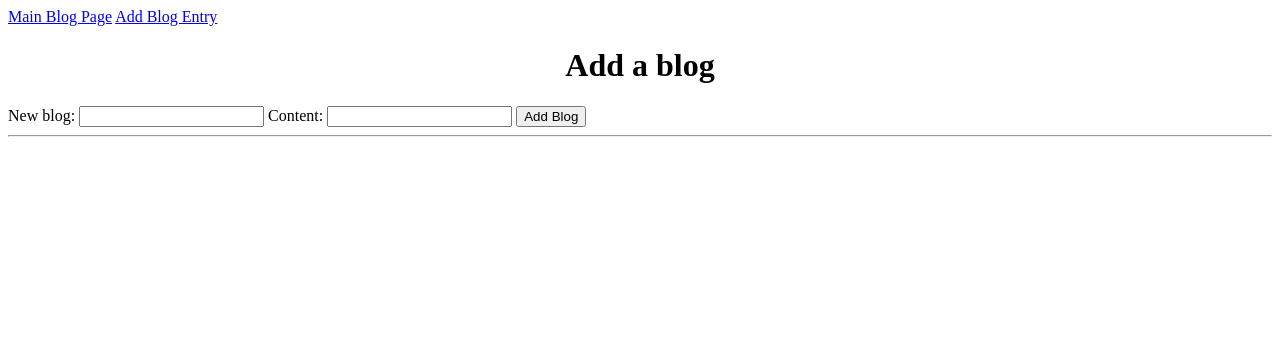
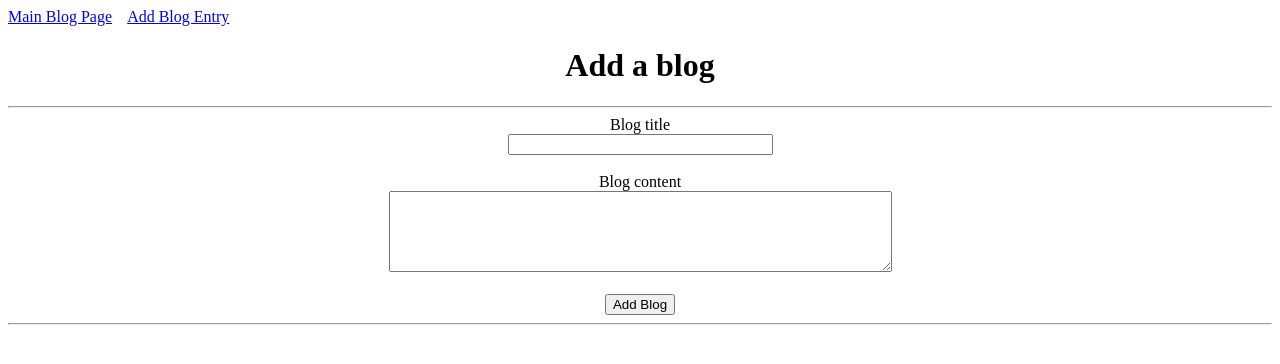
Before and after one commit to karlajagan/tour-zone, a Flask app: page /add-a-blog in a window 1280 px wide. Shown: the top 364 px of the page. Run offline with Flask 2, Linux system fonts and the light colour scheme.

Commit message:
make changes of display

```diff
--- a/main.py
+++ b/main.py
@@ -24,11 +24,13 @@ def index():
     blog_id = request.args.get('blog_id', '')
     if blog_id == "":
         blogs = Blog.query.all()
+        return render_template('display_blogs.html', title="Build a Blog Project",
+            blogs=blogs)
     else:
         blog_id = int(blog_id)
-        blogs = Blog.query.filter_by(blog_id=blog_id).all()
-    return render_template('display_blogs.html', title="Build a Blog Project",
-        blogs=blogs)
+        blog = Blog.query.get(blog_id)
+        return render_template('display_blog.html', title=blog.blog_title,
+            blog=blog.blog)
 
 
 @app.route('/add-a-blog', methods=['GET'])
--- a/templates/add-a-blog.html
+++ b/templates/add-a-blog.html
@@ -3,18 +3,24 @@
 {% block content %}
 
     <form method='post'>
-        <h1>Add a blog</h1>
+        <h1 class="main">Add a blog</h1>
+        <hr />
+        <div class="container">
         <label>
-            New blog:
-            <input type="text" name='blog_title' />
+
+            Blog title <br>
+            <input type="text" name='blog_title' size="30" class="main"/>
         </label>
-
-
+        <br>
+        <br>
         <label>
-            Content:
-            <input type="text" name='blog' />
+            Blog content <br>
+            <textarea name='blog' rows="5" cols="60"></textarea>
         </label>
+        <br>
+        <br>
         <input type="submit" value='Add Blog' />
+        </div>
     </form>
 
     <hr />
--- a/templates/base.html
+++ b/templates/base.html
@@ -2,14 +2,15 @@
 <html>
     <head>
         <style>
-            h1 { text-align: center; }
+            h1 { text-align: center;}
             .error {color: red;}
+            .container {text-align: center;}
         </style>
         <title>{{title}}</title>
     </head>
 <body>
         <div>
-            <a href='/main-blog'>Main Blog Page</a>
+            <a href='/main-blog'>Main Blog Page</a>&nbsp;&nbsp;&nbsp;
             <a href='/add-a-blog'>Add Blog Entry</a>
         </div>
     {% block content %}
--- a/templates/display_blogs.html
+++ b/templates/display_blogs.html
@@ -1,7 +1,7 @@
 {% extends "base.html" %}
 
 {% block content %}
-<h1>Build a blog</h1>
+<h1>{{title}}</h1>
 <hr>
 {% if blogs|length == 0 %}
     <p>No blogs added</p>
@@ -9,7 +9,7 @@
 
         <ul>
             {% for blog in blogs %}
-            <h2>{{blog.blog_title}}</h2>
+            <h2><a href="/main-blog?blog_id={{blog.blog_id}}">{{blog.blog_title}}</a></h2>
             <p>{{blog.blog}}</p>
             <hr>
             {% endfor %}
```
Also changed, not shown: templates/build-a-blog.html (deleted, +0 -39 lines), templates/display_blog.html (added, +8 -0 lines), templates/added-a-blog.html (deleted).
